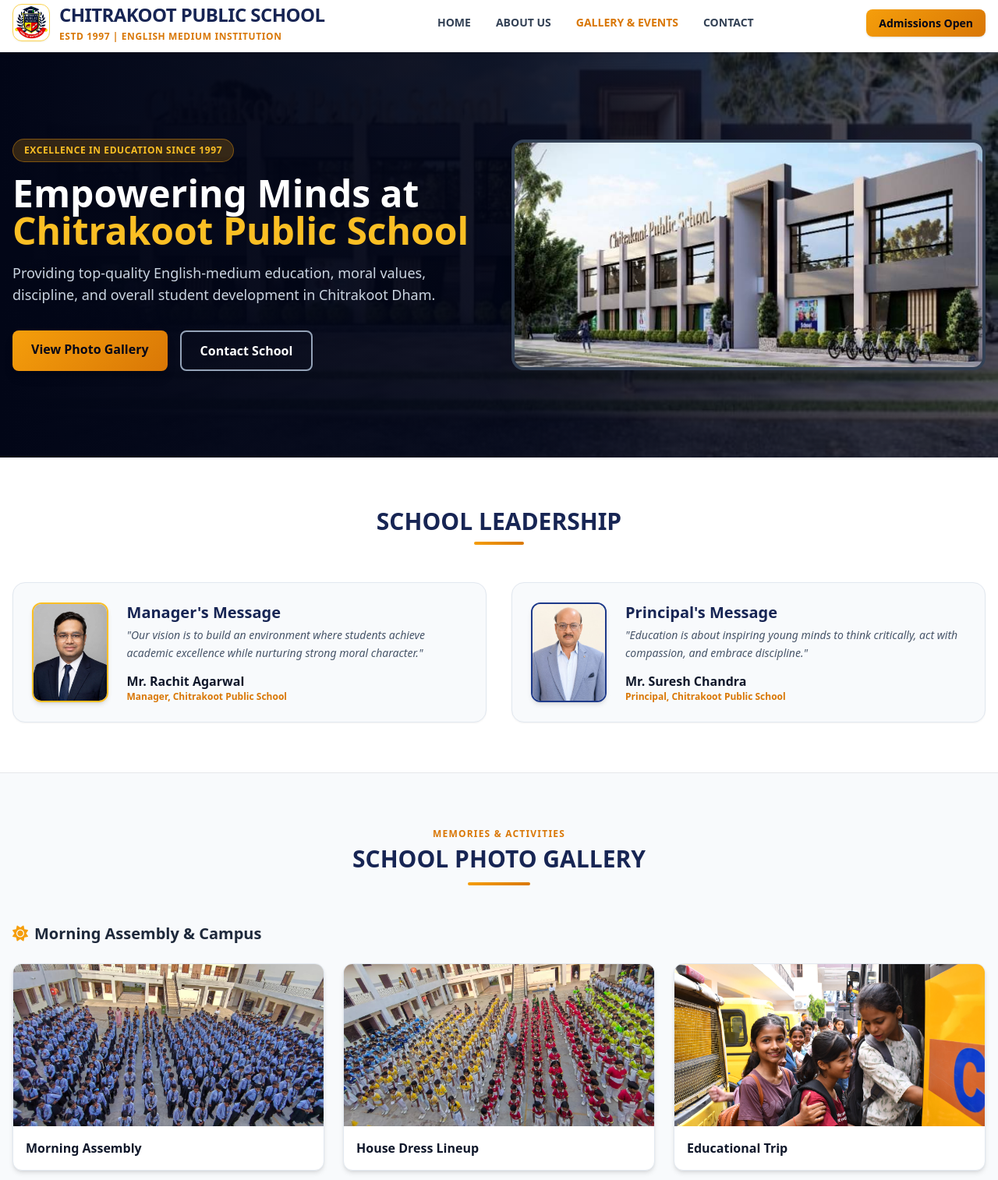
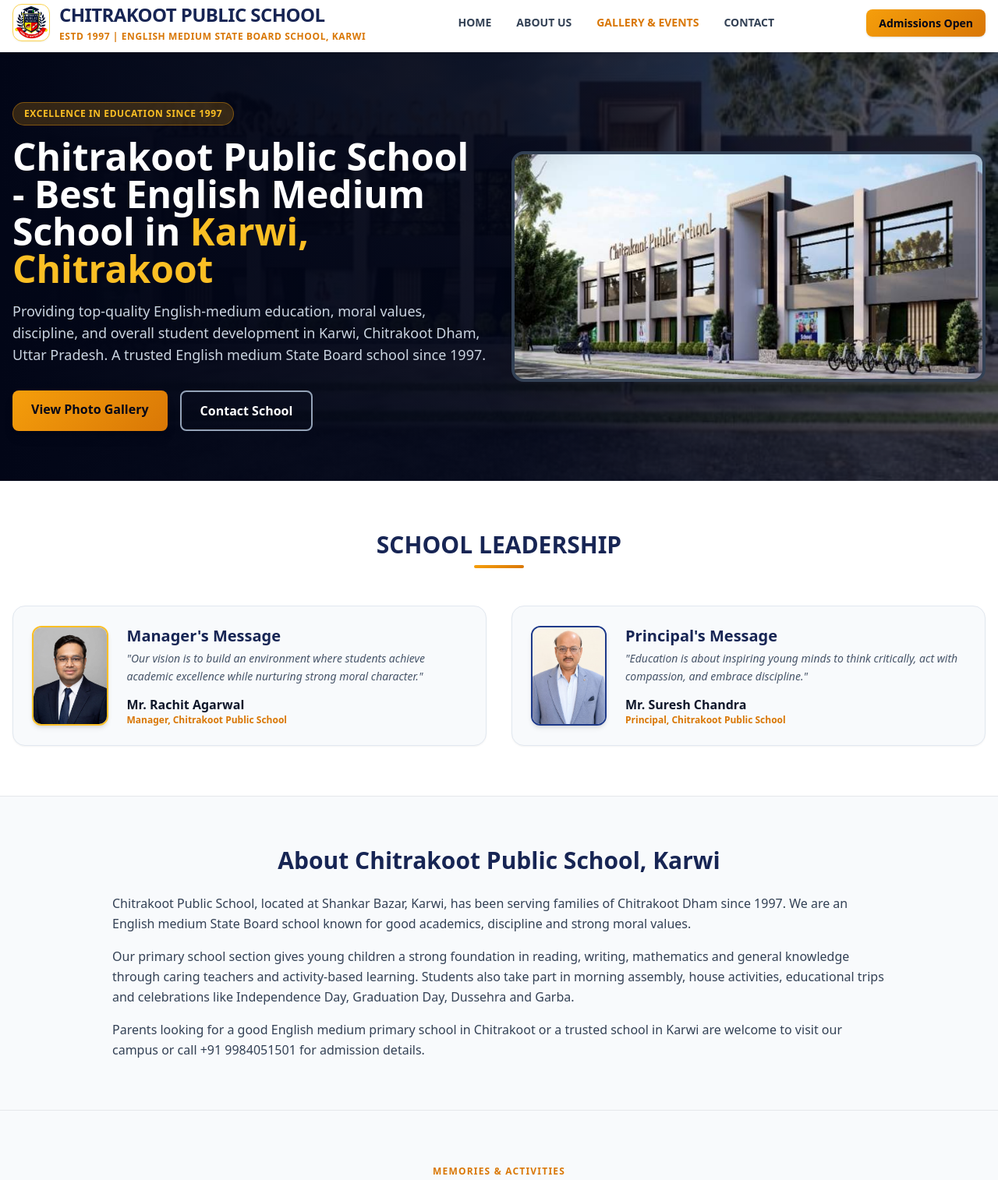
Before and after one commit to tanishqbansal2104/chitrakoot-public-school, a plain HTML site: page index.html in a window 1280 px wide. Shown: the part 46-1560 px from the top of the page at 78% size. Drawn offline with nearby package versions, Linux system fonts and the light colour scheme.

Commit message:
SEO: add title, meta description, structured data, H1, About section (State Board)

```diff
--- a/index.html
+++ b/index.html
@@ -3,7 +3,16 @@
 <head>
     <meta charset="UTF-8">
     <meta name="viewport" content="width=device-width, initial-scale=1.0">
-    <title>Chitrakoot Public School | Excellence in Education</title>
+    <title>Chitrakoot Public School, Karwi | Best English Medium School in Chitrakoot</title>
+    <meta name="description" content="Chitrakoot Public School, Shankar Bazar, Karwi - a trusted English medium State Board school in Chitrakoot, UP since 1997. Quality primary school education, values and discipline. Admissions open. Call +91 9984051501.">
+    <meta name="keywords" content="best school in Chitrakoot, best primary school in Chitrakoot, best school in Karwi, English medium school Karwi, State Board school Chitrakoot, Chitrakoot Public School">
+    <link rel="canonical" href="https://chitrakootpublicschool.in/">
+    <meta property="og:type" content="website">
+    <meta property="og:title" content="Chitrakoot Public School, Karwi - Best School in Chitrakoot">
+    <meta property="og:description" content="English medium State Board school in Karwi, Chitrakoot since 1997. Admissions open.">
+    <meta property="og:url" content="https://chitrakootpublicschool.in/">
+    <meta property="og:image" content="https://chitrakootpublicschool.in/school1.jfif">
+    <script type="application/ld+json">{"@context": "https://schema.org", "@type": "School", "name": "Chitrakoot Public School", "description": "English medium State Board school in Karwi, Chitrakoot, Uttar Pradesh, established in 1997.", "url": "https://chitrakootpublicschool.in/", "logo": "https://chitrakootpublicschool.in/school%20logo.jfif", "image": "https://chitrakootpublicschool.in/school1.jfif", "telephone": "+91-9984051501", "email": "cpsschool97@gmail.com", "foundingDate": "1997", "address": {"@type": "PostalAddress", "streetAddress": "Shankar Bazar", "addressLocality": "Karwi, Chitrakoot", "addressRegion": "Uttar Pradesh", "postalCode": "210205", "addressCountry": "IN"}, "areaServed": ["Karwi", "Chitrakoot", "Chitrakoot Dham"]}</script>
     <script src="https://cdn.tailwindcss.com"></script>
     <link rel="stylesheet" href="https://cdnjs.cloudflare.com/ajax/libs/font-awesome/6.4.0/css/all.min.css">
     <style>
@@ -30,10 +39,10 @@
     <nav class="bg-white shadow-md sticky top-0 z-50">
         <div class="max-w-7xl mx-auto px-4 py-3 flex justify-between items-center">
             <div class="flex items-center gap-3">
-                <img src="school logo.jfif" alt="CPS Logo" class="w-12 h-12 object-contain rounded-xl border border-amber-300 shadow-sm bg-white p-0.5">
+                <img src="school logo.jfif" alt="Chitrakoot Public School Karwi Logo" class="w-12 h-12 object-contain rounded-xl border border-amber-300 shadow-sm bg-white p-0.5">
                 <div>
-                    <h1 class="text-lg sm:text-2xl font-black text-blue-950 tracking-tight leading-none">CHITRAKOOT PUBLIC SCHOOL</h1>
-                    <p class="text-xs font-bold text-amber-600 tracking-wider mt-1">ESTD 1997 | ENGLISH MEDIUM INSTITUTION</p>
+                    <div class="text-lg sm:text-2xl font-black text-blue-950 tracking-tight leading-none">CHITRAKOOT PUBLIC SCHOOL</div>
+                    <p class="text-xs font-bold text-amber-600 tracking-wider mt-1">ESTD 1997 | ENGLISH MEDIUM STATE BOARD SCHOOL, KARWI</p>
                 </div>
             </div>
             <div class="hidden md:flex items-center gap-8 font-bold text-slate-700 text-sm">
@@ -51,14 +60,14 @@
     <!-- Hero Section -->
     <section id="home" class="relative bg-slate-950 text-white min-h-[520px] flex items-center overflow-hidden">
         <div class="absolute inset-0 z-0">
-            <img src="school1.jfif" alt="School Building Background" class="w-full h-full object-cover opacity-40">
+            <img src="school1.jfif" alt="School Building of Chitrakoot Public School Karwi" class="w-full h-full object-cover opacity-40">
             <div class="absolute inset-0 bg-gradient-to-r from-slate-950 via-slate-950/80 to-transparent"></div>
         </div>
         <div class="relative z-10 max-w-7xl mx-auto px-4 py-16 grid grid-cols-1 md:grid-cols-2 gap-8 items-center">
             <div>
                 <span class="bg-amber-500/20 text-amber-400 border border-amber-500/40 text-xs font-extrabold px-3.5 py-1.5 rounded-full uppercase tracking-wider inline-block mb-4">Excellence in Education Since 1997</span>
-                <h2 class="text-3xl sm:text-5xl font-black text-white leading-tight mb-4">Empowering Minds at <span class="text-amber-400">Chitrakoot Public School</span></h2>
-                <p class="text-slate-300 text-base sm:text-lg mb-8 leading-relaxed">Providing top-quality English-medium education, moral values, discipline, and overall student development in Chitrakoot Dham.</p>
+                <h1 class="text-3xl sm:text-5xl font-black text-white leading-tight mb-4">Chitrakoot Public School - Best English Medium School in <span class="text-amber-400">Karwi, Chitrakoot</span></h1>
+                <p class="text-slate-300 text-base sm:text-lg mb-8 leading-relaxed">Providing top-quality English-medium education, moral values, discipline, and overall student development in Karwi, Chitrakoot Dham, Uttar Pradesh. A trusted English medium State Board school since 1997.</p>
                 <div class="flex flex-wrap gap-4">
                     <a href="#gallery" class="gold-gradient text-slate-950 font-bold px-6 py-3 rounded-lg shadow-lg transition">View Photo Gallery</a>
                     <a href="#contact" class="border-2 border-slate-400 hover:border-white text-white font-bold px-6 py-3 rounded-lg transition">Contact School</a>
@@ -66,7 +75,7 @@
             </div>
             <div class="hidden md:block">
                 <div class="rounded-2xl overflow-hidden shadow-2xl border-4 border-slate-700">
-                    <img src="school2.jfif" alt="School Front View" class="w-full h-72 object-cover">
+                    <img src="school2.jfif" alt="Front View of Chitrakoot Public School Karwi" class="w-full h-72 object-cover">
                 </div>
             </div>
         </div>
@@ -99,6 +108,16 @@
                     </div>
                 </div>
             </div>
+        </div>
+    </section>
+
+    <!-- About School Section -->
+    <section class="py-16 bg-slate-50 border-b">
+        <div class="max-w-5xl mx-auto px-4">
+            <h2 class="text-3xl font-black text-blue-950 text-center mb-6">About Chitrakoot Public School, Karwi</h2>
+            <p class="text-slate-700 leading-relaxed mb-4">Chitrakoot Public School, located at Shankar Bazar, Karwi, has been serving families of Chitrakoot Dham since 1997. We are an English medium State Board school known for good academics, discipline and strong moral values.</p>
+            <p class="text-slate-700 leading-relaxed mb-4">Our primary school section gives young children a strong foundation in reading, writing, mathematics and general knowledge through caring teachers and activity-based learning. Students also take part in morning assembly, house activities, educational trips and celebrations like Independence Day, Graduation Day, Dussehra and Garba.</p>
+            <p class="text-slate-700 leading-relaxed">Parents looking for a good English medium primary school in Chitrakoot or a trusted school in Karwi are welcome to visit our campus or call +91 9984051501 for admission details.</p>
         </div>
     </section>
 
```
